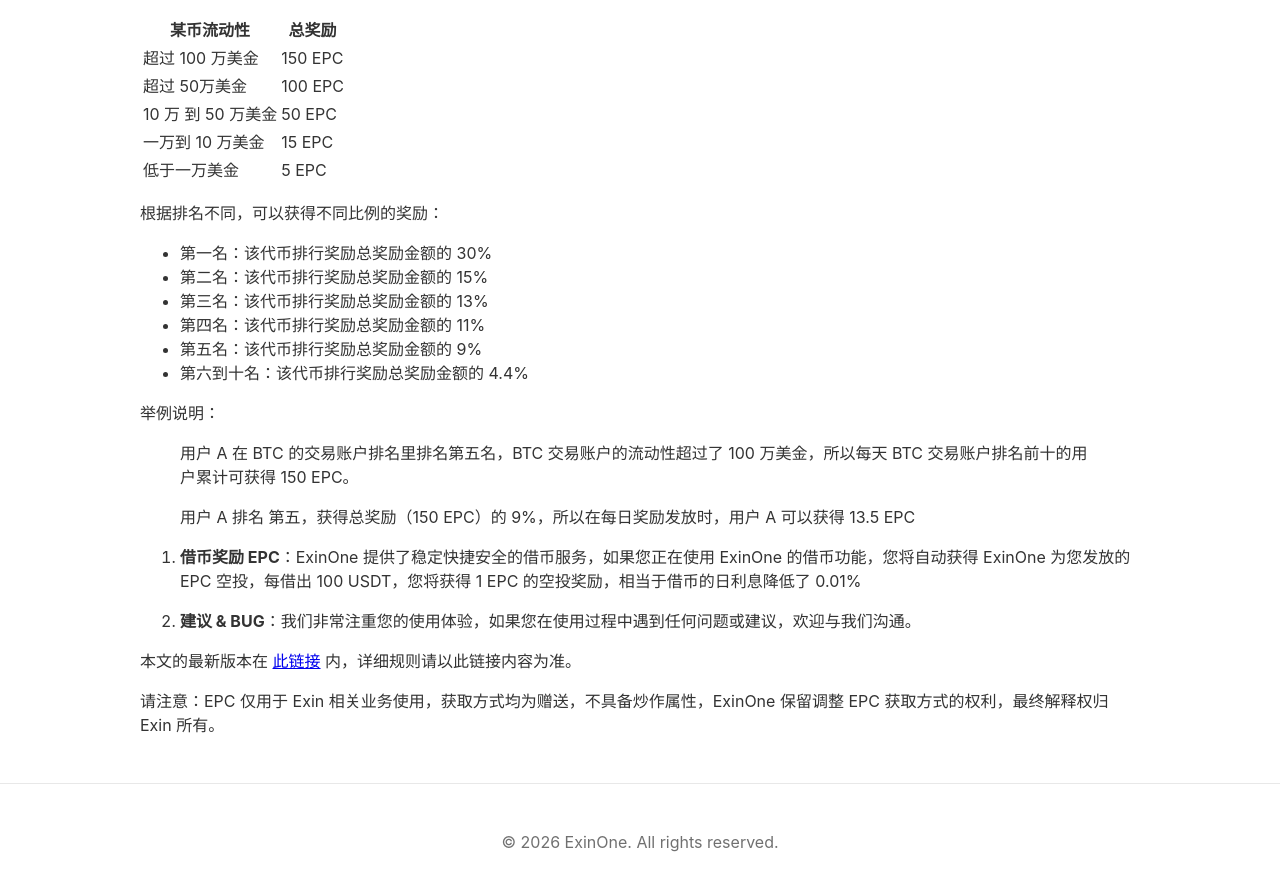
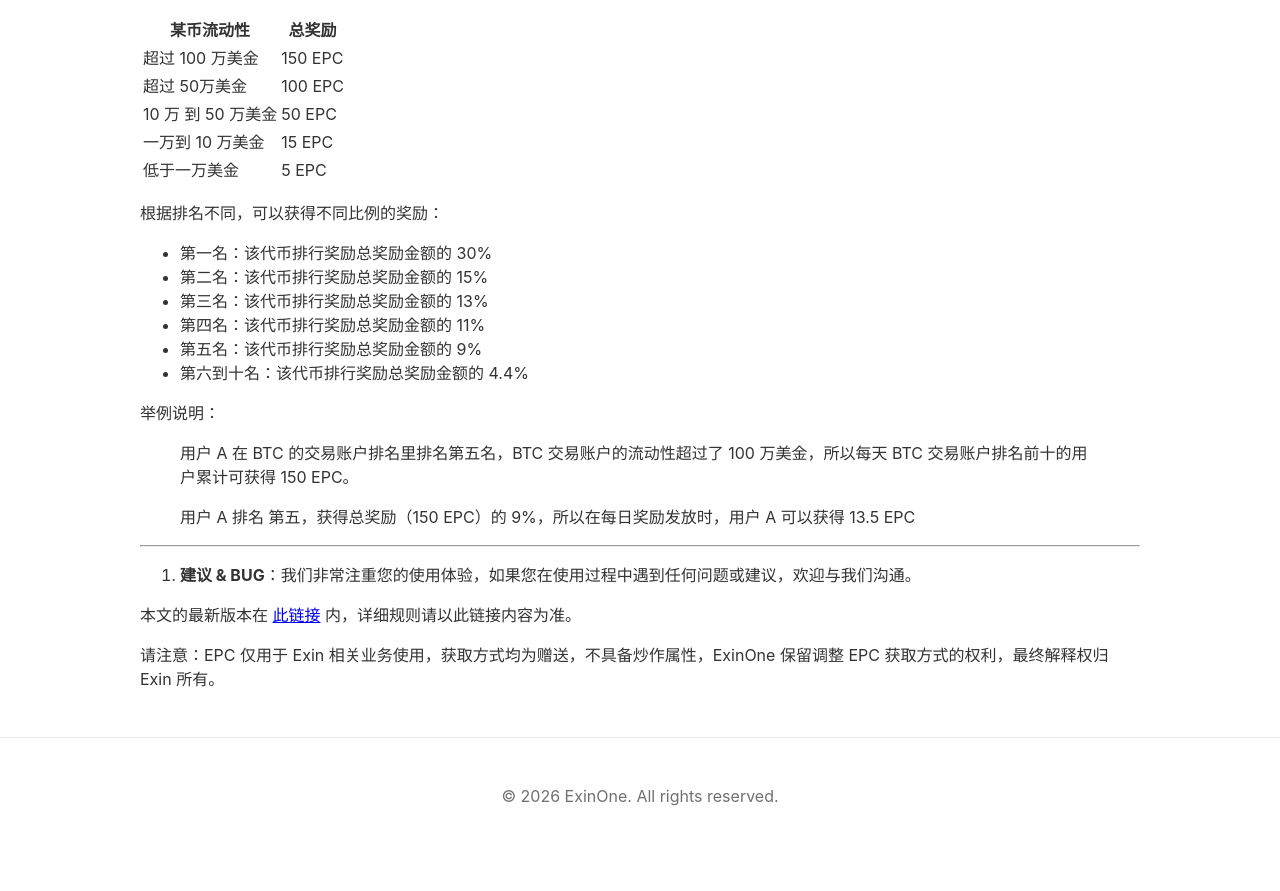
Before and after one commit to ExinOne/exinone-support, a Jekyll site: the page built from docs/zh/features/epc.md, in a window 1280 px wide and 900 px high, scrolled down 1502 px. Shown: the top 891 px of the window. Built offline with Jekyll 4.4.1, drawn with Linux system fonts in a browser that asks for light colours; after the commit the page ends 2356 px from its top, so only the background shows below that.

Commit message:
Update epc.md

```diff
--- a/docs/zh/features/epc.md
+++ b/docs/zh/features/epc.md
@@ -86,7 +86,7 @@
 >
 > 用户 A 排名 第五，获得总奖励（150 EPC）的 9%，所以在每日奖励发放时，用户 A 可以获得 13.5 EPC
 
-6. **借币奖励 EPC**：ExinOne 提供了稳定快捷安全的借币服务，如果您正在使用 ExinOne 的借币功能，您将自动获得 ExinOne 为您发放的 EPC 空投，每借出 100 USDT，您将获得 1 EPC 的空投奖励，相当于借币的日利息降低了 0.01%
+---
 
 7. **建议 & BUG**：我们非常注重您的使用体验，如果您在使用过程中遇到任何问题或建议，欢迎与我们沟通。
 
```
